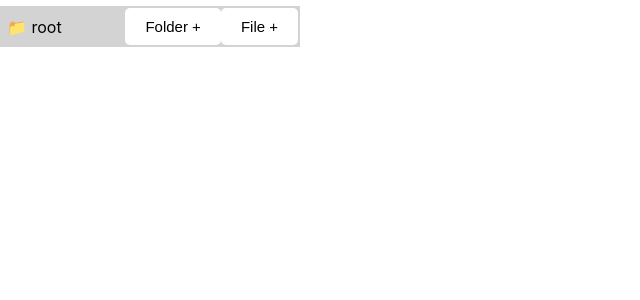
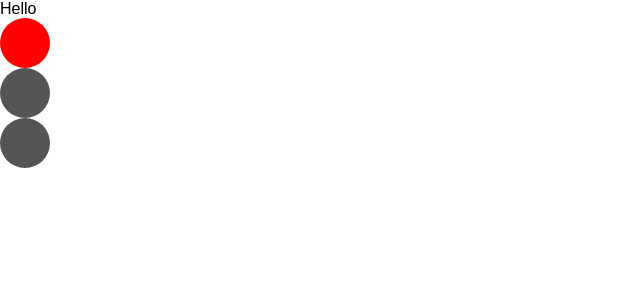
Before and after one commit to Akash1012/small_task, a React (Create React App) app: page / in a window 1280 px wide. Shown: the top 300 px of the page, without its empty margins (0-640 px from the left). Built offline with nearby package versions, Linux system fonts and the light colour scheme.

Commit message:
add traffic light problem

```diff
--- a/src/App.js
+++ b/src/App.js
@@ -1,48 +1,11 @@
 import "./App.css";
-import Accordion from "./components/Accordion";
-import AutoCompleteTypeHead from "./components/Autocomplete-typehead";
-import CustomModal from "./components/Custom-modal";
-import TicTacToe from "./components/Tic Tac Toe";
-import GridLight from "./components/Grid-Light";
-import InfiniteScroll from "./components/InfiniteScroll";
-import Slider from "./components/Slider";
-import Pagination from "./components/Pagination";
-import PasswordManager from "./components/PasswordGenerator";
-import MainBar from "./components/Progress Bar";
-import MainStepper from "./components/Stepper";
-import Tic from "./Prc";
-import ListInterview from "./components/Deloitte_List";
-import DD from "./components/DD";
-import Toast from "./components/ToastComp";
-import DragAndDrop from "./components/DragAndDrop";
-import QuizApp from "./components/QuizApp";
-import FileExp from "./components/file-explorer";
+import Traffic from "./components/TrafficLight";
 
 function App() {
   return (
     <div>
-      <div>
-        {/* <TicTacToe /> */}
-        {/* <Accordion /> */}
-        {/* <AutoCompleteTypeHead /> */}
-        {/* <GridLight /> */}
-        {/* <CustomModal /> */}
-        {/* <InfiniteScroll /> */}
-        {/* <Slider /> */}
-        {/* <Pagination /> */}
-        {/* <PasswordManager /> */}
-        {/* <MainBar /> */}
-        {/* <MainStepper /> */}
-        {/* <ListInterview /> */}
-        {/* <DD /> */}
-
-        {/* Prct */}
-        {/* <Tic /> */}
-        {/* <Toast /> */}
-        {/* <DragAndDrop /> */}
-        {/* <QuizApp /> */}
-        <FileExp />
-      </div>
+      <div>Hello</div>
+      <Traffic />
     </div>
   );
 }
--- a/src/Prc/styles.css
+++ /dev/null
@@ -1,28 +0,0 @@
-.heading {
-  text-align: center;
-}
-.bb {
-  display: flex;
-  flex-direction: column;
-  margin: 10px auto;
-  border: 1px solid;
-  width: 200px;
-  height: 200px;
-  border-bottom: null;
-  border-right: null;
-}
-
-.rr {
-  display: flex;
-  flex: 33%;
-  border-bottom: 1px solid;
-}
-
-.cc {
-  display: flex;
-  flex: 33%;
-  border-right: 1px solid;
-  justify-content: center;
-  align-items: center;
-  cursor: pointer;
-}
--- /dev/null
+++ b/src/components/TrafficLight/Light/index.js
@@ -0,0 +1,5 @@
+function Light({ backgroundColor }) {
+  return <div className="traffic-light" style={{ backgroundColor }} />;
+}
+
+export default Light;
--- /dev/null
+++ b/src/components/TrafficLight/index.js
@@ -0,0 +1,48 @@
+// import "./styles.css";
+import { useState, useEffect } from "react";
+import traffic from "./useHook";
+import useTrafficOptionsLight from "./useHook";
+import Light from "./Light";
+
+// Build a traffic light where the lights switch
+// from green to yellow to red after predetermined intervals and loop indefinitely. Each light should be lit for the following durations:
+// Red light: 4000ms
+// Yellow light: 500ms
+// Green light: 3000ms
+// You are free to exercise your creativity
+// to style the appearance of the traffic light.
+
+export default function Traffic() {
+  const [light, setLights] = useState({
+    red: {
+      backgroundColor: "red",
+      duration: 4000,
+      next: "yellow",
+    },
+    yellow: {
+      backgroundColor: "yellow",
+      duration: 500,
+      next: "green",
+    },
+    green: {
+      backgroundColor: "green",
+      duration: 3000,
+      next: "red",
+    },
+  });
+
+  let { currentColor } = useTrafficOptionsLight(light);
+
+  return (
+    <div>
+      {Object.keys(light).map((color) => (
+        <Light
+          key={color}
+          backgroundColor={
+            color === currentColor ? light[color].backgroundColor : undefined
+          }
+        />
+      ))}
+    </div>
+  );
+}
--- /dev/null
+++ b/src/components/TrafficLight/useHook/index.js
@@ -0,0 +1,22 @@
+import { useEffect, useState } from "react";
+
+const useTrafficOptionsLight = (lights = {}, defaultLight = "red") => {
+  const [allLight, setAllLight] = useState(lights);
+  const [currentColor, setCurrentColor] = useState(defaultLight);
+
+  useEffect(() => {
+    const { duration, next } = allLight[currentColor];
+    const timerId = setTimeout(() => {
+      setCurrentColor(next);
+    }, duration);
+    return () => {
+      clearTimeout(timerId);
+    };
+  }, [currentColor]);
+
+  return {
+    currentColor,
+  };
+};
+
+export default useTrafficOptionsLight;
--- a/src/index.css
+++ b/src/index.css
@@ -1,13 +1,45 @@
 body {
   margin: 0;
-  font-family: -apple-system, BlinkMacSystemFont, 'Segoe UI', 'Roboto', 'Oxygen',
-    'Ubuntu', 'Cantarell', 'Fira Sans', 'Droid Sans', 'Helvetica Neue',
+  font-family: -apple-system, BlinkMacSystemFont, "Segoe UI", "Roboto", "Oxygen",
+    "Ubuntu", "Cantarell", "Fira Sans", "Droid Sans", "Helvetica Neue",
     sans-serif;
   -webkit-font-smoothing: antialiased;
   -moz-osx-font-smoothing: grayscale;
 }
 
 code {
-  font-family: source-code-pro, Menlo, Monaco, Consolas, 'Courier New',
+  font-family: source-code-pro, Menlo, Monaco, Consolas, "Courier New",
     monospace;
 }
+
+body {
+  font-family: sans-serif;
+}
+
+.wrapper {
+  align-items: center;
+  display: flex;
+  flex-direction: column;
+  gap: 16px;
+  justify-content: center;
+}
+
+.traffic-light-container {
+  background-color: #000;
+  border-radius: 8px;
+  display: flex;
+  padding: 8px;
+  gap: 8px;
+}
+
+.traffic-light-container--vertical {
+  flex-direction: column;
+}
+
+.traffic-light {
+  --size: 50px;
+  background-color: #555;
+  border-radius: var(--size);
+  height: var(--size);
+  width: var(--size);
+}
```
Also changed, not shown: src/Interview/index.js (renamed from src/Prc/index.js), src/Interview/styles.css (added).
